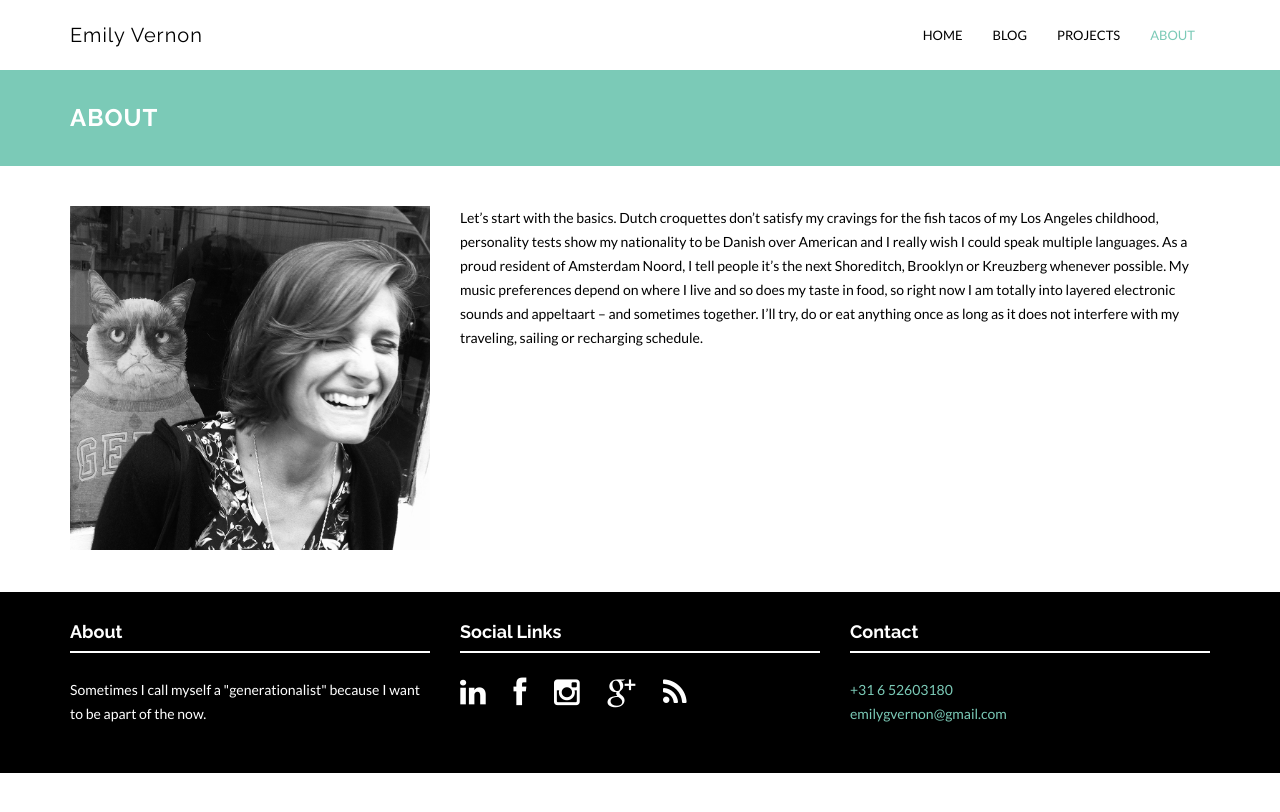
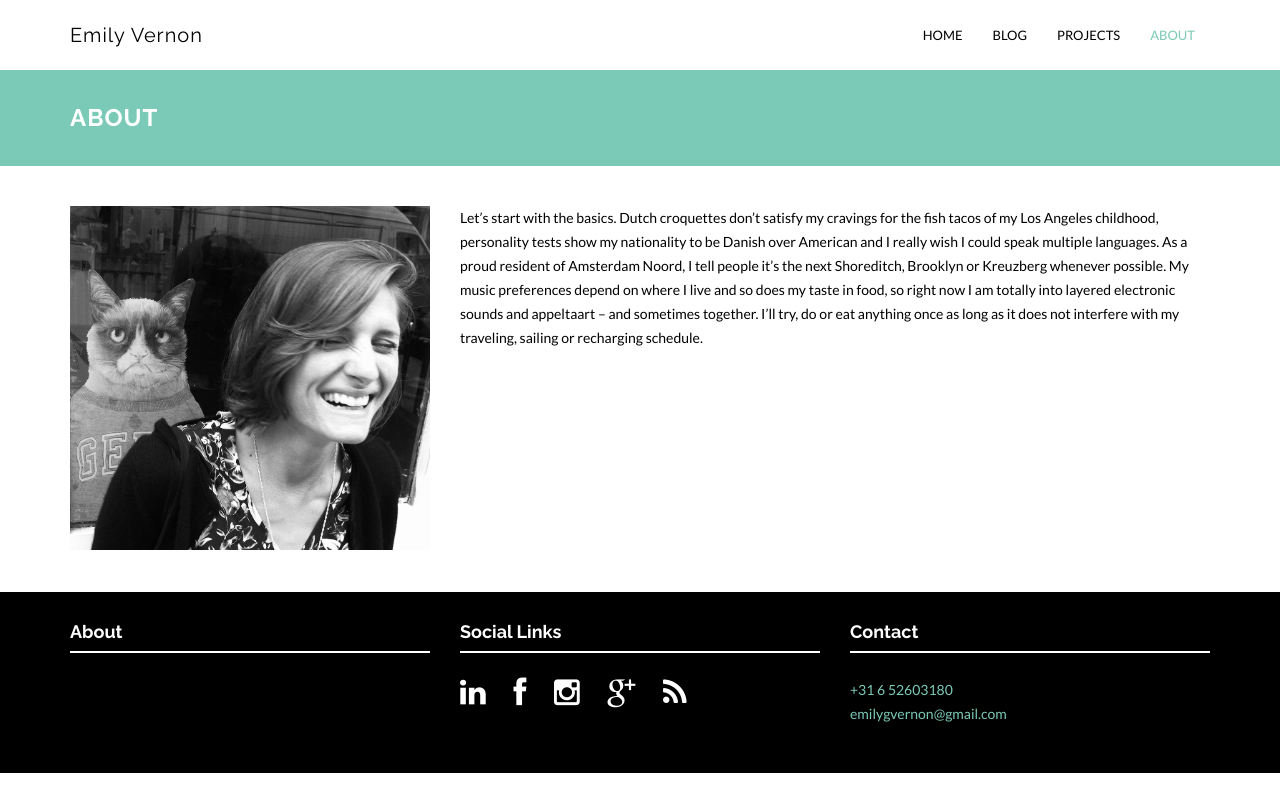
Before and after one commit to emilygv/emilyvernon.com, a Jekyll site: the page built from about.html, in a window 1280 px wide. Shown: the top 812 px of the page. Built offline with Jekyll 4.4.1, drawn with Linux system fonts in a browser that asks for light colours; nearby versions of some CDN libraries.

Commit message:
Changed about to where

```diff
--- a/_config.yml
+++ b/_config.yml
@@ -42,7 +42,7 @@
     values:
       layout: "project"
 
-about: "Sometimes I call myself a \"generationalist\" because I want to be apart of the now."
+where: Amsterdam<br>Netherlands
 email: emilygvernon@gmail.com
 tel: +31 6 52603180
 
```
